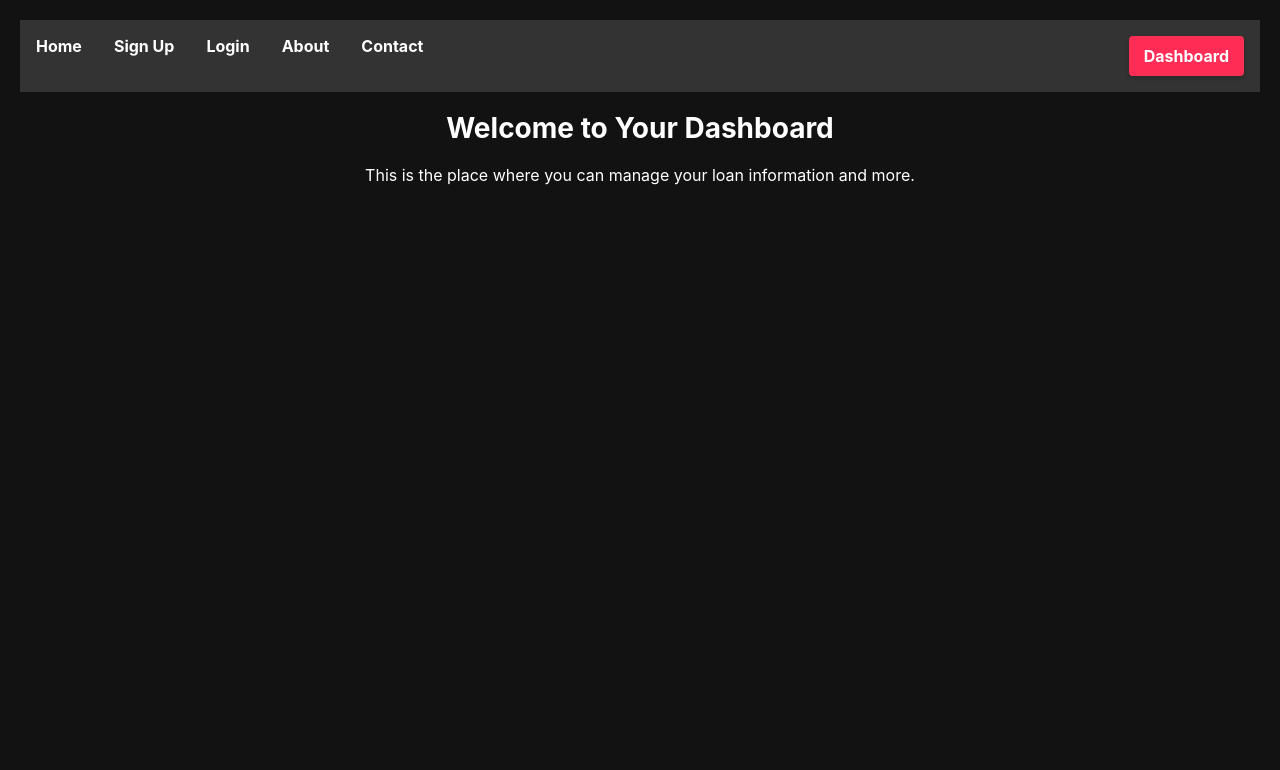
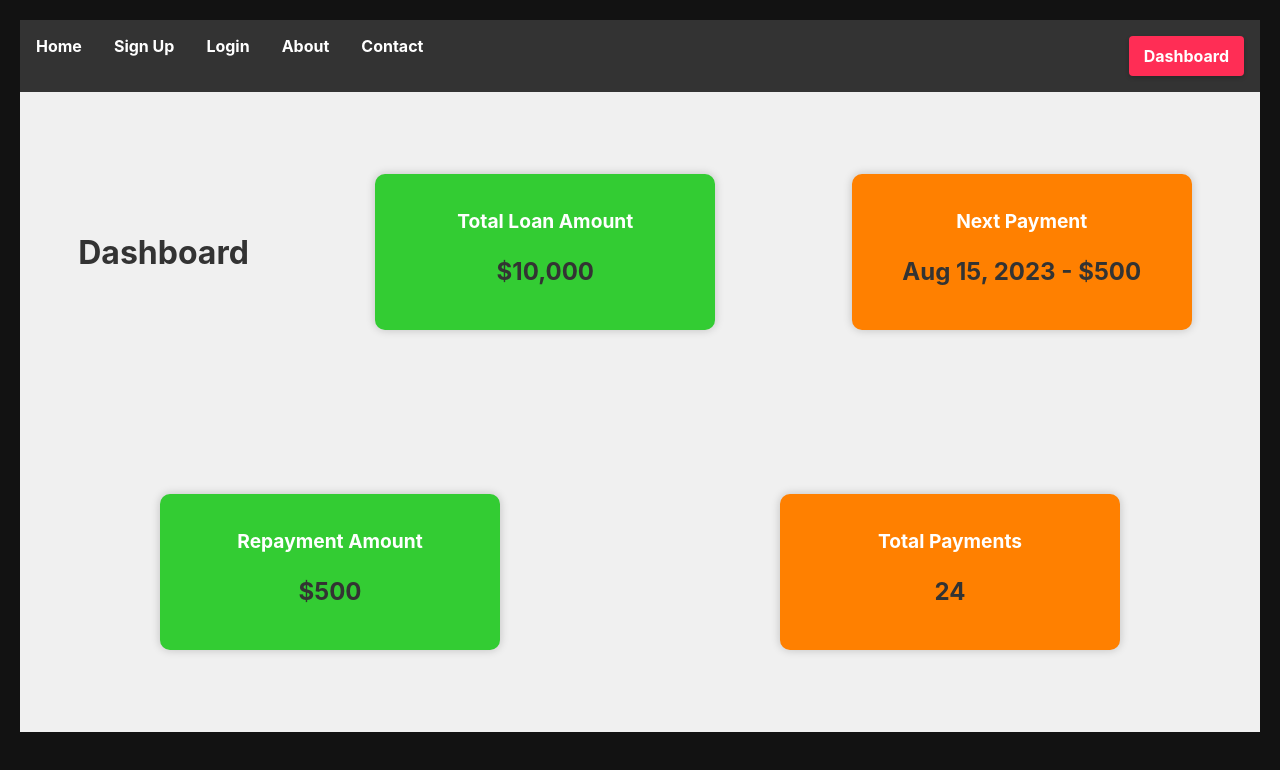
Before and after one commit to ftnoddy/LoanReminder, a React (Create React App) app: page /dashboard in a window 1280 px wide. Shown: the top 770 px of the page. Built offline with nearby package versions, Linux system fonts and the light colour scheme.

Commit message:
dashboard with dummy data

```diff
--- a/src/App.css
+++ b/src/App.css
@@ -331,17 +331,25 @@ a {
 
 /* LoanDetailsPage.css */
 .loan-details-container {
+  max-width: 400px;
+  margin: auto;
+  padding: 40px;
+  margin-top: 30px;
+  margin-left: 150px;
+  background-color: #f9f9f9;
+  border-radius: 10px;
+  box-shadow: 0px 0px 10px rgba(0, 0, 0, 0.1);
   display: flex;
   flex-direction: column;
   align-items: center;
   justify-content: center;
-  width: 100%;
-  height: 100vh;
-  background-color: #121212;
+  height: 90vh;
 }
 
 .input-container {
   margin-bottom: 20px;
+  color: #1e1e1e;
+  font-weight: bold;
 }
 
 .input {
@@ -372,6 +380,7 @@ a {
 .calculate-button:hover {
   background-color: #ffaa33;
 }
+
 .repayment-amount {
   margin-top: 20px;
   text-align: right;
@@ -394,4 +403,71 @@ a {
   color: #ff8000;
 }
 
+
 /* Add any additional styles you want */
+
+
+.dashboard-container {
+  display: flex;
+  flex-direction: row;
+  flex-wrap: wrap;
+  justify-content: space-around;
+  align-items: center;
+  height: 80vh;
+  background-color: #f0f0f0;
+}
+
+.dashboard-card {
+  background-color: #fff;
+  padding: 20px;
+  border-radius: 10px;
+  margin: 10px;
+  width: 300px;
+  box-shadow: 0 4px 8px rgba(0, 0, 0, 0.2); /* Add a box shadow */
+  transition: transform 0.3s, box-shadow 0.3s, background-color 0.3s; /* Add transition for smooth hover effect */
+}
+
+.dashboard-card:hover {
+  transform: translateY(-5px);
+  box-shadow: 0 6px 12px rgba(0, 0, 0, 0.3);
+  background-color: #f9f9f9;
+}
+
+
+
+.dashboard-title {
+  font-size: 2rem;
+  margin-bottom: 20px;
+  color: #333;
+}
+
+.dashboard-card:nth-child(odd) {
+
+  background-color: #ff8000;
+}
+
+.dashboard-card:nth-child(even) {
+
+  background-color: #33cc33;
+}
+
+.dashboard-card {
+  border-radius: 10px;
+  box-shadow: 0px 0px 10px rgba(0, 0, 0, 0.2);
+  padding: 20px;
+  margin: 10px;
+  width: 300px;
+  text-align: center;
+}
+
+.dashboard-card h2 {
+  font-size: 1.2rem;
+  color: #fff;
+  margin-bottom: 10px;
+}
+
+.dashboard-value {
+  font-size: 1.5rem;
+  font-weight: bold;
+  color: #333;
+}
--- a/src/Components/Dashboard.js
+++ b/src/Components/Dashboard.js
@@ -1,12 +1,34 @@
 import React from "react";
 
+
 const Dashboard = () => {
+  // Dummy data (replace with actual data from your backend)
+  const repaymentAmount = "$500";
+  const totalPayments = "24";
+  const totalLoanAmount = "$10,000";
+  const nextPaymentDate = "Aug 15, 2023";
+  const nextPaymentAmount = "$500";
+
   return (
     <div className="dashboard-container">
-      <h1>Welcome to Your Dashboard</h1>
-      <p>This is the place where you can manage your loan information and more.</p>
-      <div className="dashboard-content">
-        {/* Add your dashboard content here */}
+      <h1 className="dashboard-title">Dashboard</h1>
+      <div className="dashboard-card">
+        <h2>Total Loan Amount</h2>
+        <p className="dashboard-value">{totalLoanAmount}</p>
+      </div>
+      <div className="dashboard-card">
+        <h2>Next Payment</h2>
+        <p className="dashboard-value">
+          {nextPaymentDate} - {nextPaymentAmount}
+        </p>
+      </div>
+      <div className="dashboard-card">
+        <h2>Repayment Amount</h2>
+        <p className="dashboard-value">{repaymentAmount}</p>
+      </div>
+      <div className="dashboard-card">
+        <h2>Total Payments</h2>
+        <p className="dashboard-value">{totalPayments}</p>
       </div>
     </div>
   );
--- a/src/Components/LoanDetailsPage.js
+++ b/src/Components/LoanDetailsPage.js
@@ -1,4 +1,5 @@
 import React, { useState } from "react";
+import axios from "axios";
 
 const LoanDetailsPage = () => {
   const [loanAmount, setLoanAmount] = useState("");
@@ -39,6 +40,22 @@ const LoanDetailsPage = () => {
   const handleSubmit = (event) => {
     event.preventDefault();
 
+    const loanData = {
+      loanAmount,
+      loanTermYears,
+      loanTermMonths,
+      interestRate,
+      compoundFrequency,
+      repaymentFrequency,
+    };
+    axios
+    .post("http://localhost:3000/api/calculateLoan", loanData)
+    .then((response) => {
+      // Handle the response from the backend
+      const responseData = response.data;
+      // Do something with responseData, which contains the results from the backend
+      console.log(responseData);
+
     const loanTermInMonths = loanTermYears * 12 + Number(loanTermMonths);
     const monthlyInterestRate = Number(interestRate) / 100 / 12;
 
@@ -58,19 +75,22 @@ const LoanDetailsPage = () => {
       loanAmount *
       (monthlyInterestRate / (1 - Math.pow(1 + monthlyInterestRate, exponent)));
 
-    setRepaymentAmount(calculatedRepaymentAmount.toFixed(2));
+      setRepaymentAmount(responseData.repaymentAmount);
 
     const totalRepayment = calculatedRepaymentAmount * repaymentPeriodInMonths;
     const totalInterest = totalRepayment - loanAmount;
 
-    setTotalPayments(repaymentPeriodInMonths);
-    setTotalRepayment(totalRepayment.toFixed(2));
-    setTotalInterest(totalInterest.toFixed(2));
-  };
-
+    setTotalPayments(responseData.totalPayments);
+    setTotalRepayment(responseData.totalRepayment);
+    setTotalInterest(responseData.totalInterest);
+  })
+  .catch((error) => {
+    console.error(error);
+  });
+};
   return (
     <div className="loan-details-container">
-      <h1>Loan Details</h1>
+      <h1 className="hade">Loan Details</h1>
       <form onSubmit={handleSubmit}>
         <div className="input-container">
           <label htmlFor="loanAmount">Loan Amount:</label>
@@ -138,6 +158,7 @@ const LoanDetailsPage = () => {
         </button>
       </form>
       {repaymentAmount !== null && (
+        <div className="repayment-container">
         <div className="repayment-amount">
           <h2>Results:</h2>
           <p>
@@ -148,6 +169,7 @@ const LoanDetailsPage = () => {
           </p>
           <p>Total Interest: ${totalInterest}</p>
         </div>
+        </div>
       )}
     </div>
   );
```
